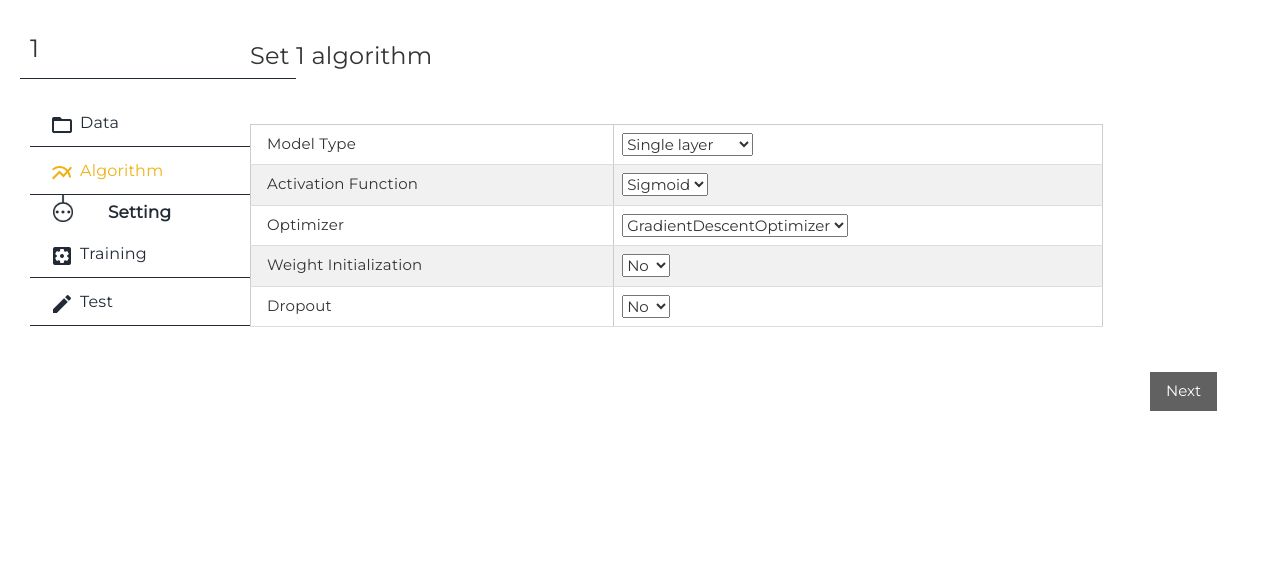
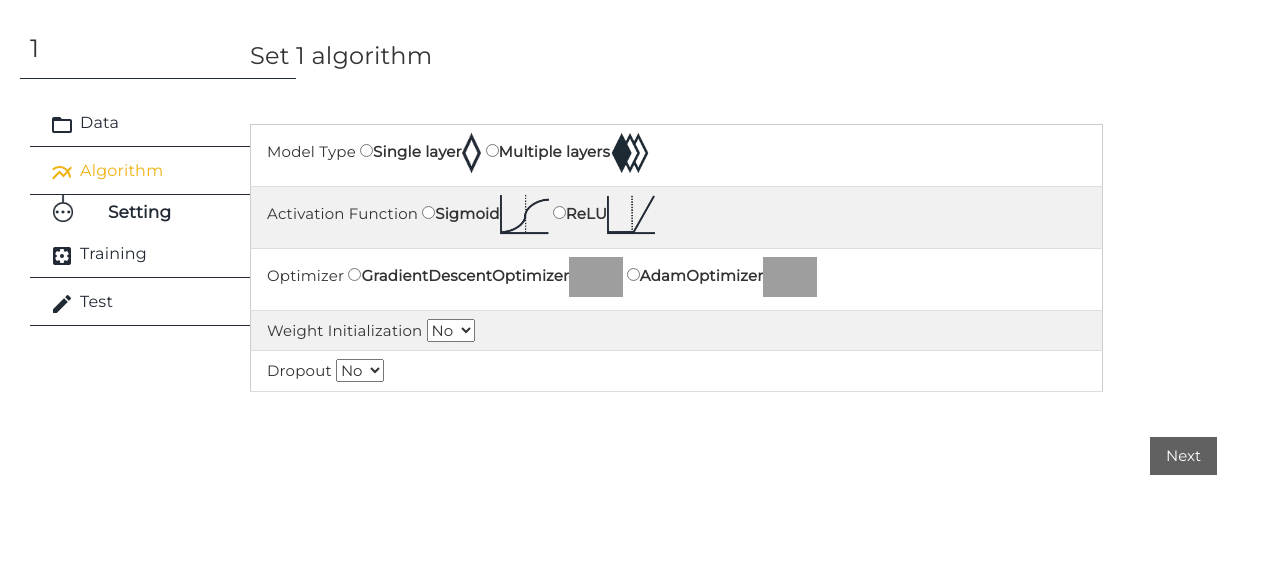
Before and after one commit to yhi00240/practice, a Django app: page /1/algorithm/ in a window 1280 px wide. Shown: the part 70-637 px from the top of the page. Run offline with Django 3.2, Linux system fonts and the light colour scheme; some libraries are stand-ins or nearby versions; grey boxes are pictures that could not be loaded.

Commit message:
add icon to algorithm setting

```diff
--- a/practice/static/practice/css/base.css
+++ b/practice/static/practice/css/base.css
@@ -183,3 +183,8 @@ body .nextButton {
 #result {
     margin : 20px;
 }
+
+.icon {
+    width : auto;
+    height : 40px;
+}
--- a/practice/templates/practice/algorithm.html
+++ b/practice/templates/practice/algorithm.html
@@ -11,19 +11,24 @@
     <table border="1" class="w3-table-all">
       {% for key, value_list in list.items %}
         <tr>
-          <td>{{ key }}</td>
-          <td>
-            <select name="{{ key }}">
+          <td>{{ key }}
+            {% if "Yes" in value_list %}
+              <select name="{{ key }}">
               {% for value in value_list %}
                 <option value="{{ value }}">{{ value }}</option>
               {% endfor %}
-            </select>
+              </select>
+            {% else %}
+              {% for value in value_list %}
+                <label><input type="radio" name="{{ key }}" value="{{ value }}">{{ value }}<img class="icon" src="/static/practice/images/{{ value }}.png"></label>
+              {% endfor %}
+            {% endif %}
           </td>
         </tr>
       {% endfor %}
     </table>
     <br><br>
-    <input type="submit" class="nextButton w3-btn w3-dark-gray"" value="Next">
+    <input type="submit" class="nextButton w3-btn w3-dark-gray" value="Next">
   </form>
 </div>
 {% endblock content %}
--- a/practice/templates/practice/data.html
+++ b/practice/templates/practice/data.html
@@ -22,7 +22,7 @@
     </div>
   </li>
   <br><br>
-  <button id="nextButton" class="nextButton w3-btn w3-dark-gray"" disabled>Next</button>
+  <button id="nextButton" class="nextButton w3-btn w3-dark-gray" disabled>Next</button>
 </div>
 
 
--- a/practice/templates/practice/training/check.html
+++ b/practice/templates/practice/training/check.html
@@ -13,7 +13,7 @@
   {% endfor %}
 </table>
 <br>
-<button id="nextButton" class="nextButton w3-btn w3-dark-gray"">Next</button>
+<button id="nextButton" class="nextButton w3-btn w3-dark-gray">Next</button>
 
 <script>
   $('#nextButton').click(
--- a/practice/templates/practice/training/result.html
+++ b/practice/templates/practice/training/result.html
@@ -6,7 +6,7 @@
 <br>
   <iframe src="http://localhost:6006" scrolling=yes width=1000 height=480 frameborder=1></iframe>
 <br><br>
-<button id="nextButton" class="nextButton w3-btn w3-dark-gray"" >Next</button>
+<button id="nextButton" class="nextButton w3-btn w3-dark-gray" >Next</button>
 {% endblock frame %}
 
 {% block scripts %}
--- a/practice/templates/practice/training/run.html
+++ b/practice/templates/practice/training/run.html
@@ -6,7 +6,7 @@
 <br>
 <button id="runButton" class = "w3-btn w3-dark-gray">Run</button>
 <div id="result">Results will be shown here</div>
-<button id="nextButton" class="nextButton w3-btn w3-dark-gray"" disabled>Next</button>
+<button id="nextButton" class="nextButton w3-btn w3-dark-gray" disabled>Next</button>
 <style>
   #result {
     text-align:center;
--- a/practice/templates/practice/training/training.html
+++ b/practice/templates/practice/training/training.html
@@ -9,7 +9,7 @@
     {{ key }} : <input type="text" name="{{ key }}" value="{{ value }}">
     <br><br>
   {% endfor %}
-  <input type="submit" class="nextButton w3-btn w3-dark-gray"" value="Next">
+  <input type="submit" class="nextButton w3-btn w3-dark-gray" value="Next">
 </form>
 {% endblock frame %}
 
```
Also changed, not shown: practice/static/practice/images/Multiple layers.png (added), practice/static/practice/images/ReLU.png (added), practice/static/practice/images/Sigmoid.png (added), practice/static/practice/images/Single layer.png (added).
